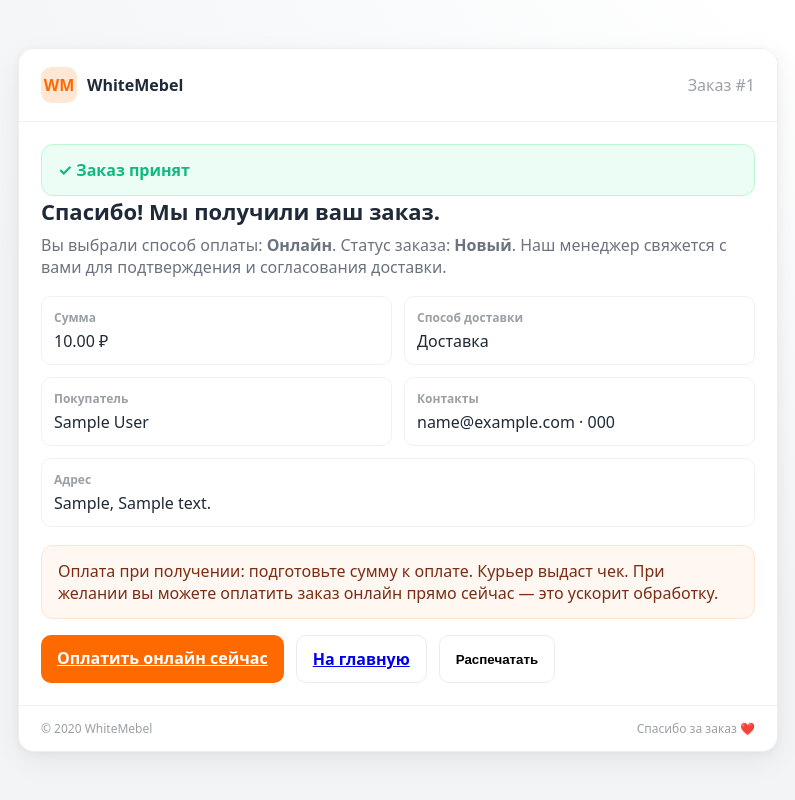
After one commit to Krim-code/WhiteMebel, a Django app: template whitemebel/core/templates/payments/order_accepted.html in a window 1280 px wide. The commit adds this page. Shown: the whole page, without its empty margins (242-1037 px from the left). Run offline with Django 5.2, Linux system fonts and the light colour scheme; tables that the repository leaves empty hold one stand-in row (values such as "Sample post"); the template is opened without the code that fills it: values that come from a table or form of the project are taken from there, most other values are stand-ins (such as "Sample title", 1, 10 or a date in 2020); parts of the project's set-up code (start-up, migrations or seed data) failed here and were passed over.

Commit message:
modified:   whitemebel/core/templates/payments/fail.html 	new file:   whitemebel/core/templates/payments/order_accepted.html 	modified:   whitemebel/core/templates/payments/success.html 	modified:   whitemebel/core/urls.py 	modified:   whitemebel/core/views.py

```diff
--- a/whitemebel/core/templates/payments/fail.html
+++ b/whitemebel/core/templates/payments/fail.html
@@ -35,12 +35,13 @@
       </div>
       <div class="body">
         <div class="bad">⨯ Оплата не прошла</div>
+        <br>
         <h1 class="title">Что-то пошло не так</h1>
         <p class="sub">Платёж не был завершён. Вы можете попробовать ещё раз или выбрать другой способ оплаты.</p>
 
         <div class="actions">
           {% if order %}
-            <a class="btn btn-primary" href="{% url 'payments_pay' order.id %}?autostart=1">Попробовать снова</a>
+            <a class="btn btn-primary" href="{% url 'cp-pay' order.id %}?autostart=1">Попробовать снова</a>
           {% endif %}
           <a class="btn btn-secondary" href="/">На главную</a>
         </div>
--- /dev/null
+++ b/whitemebel/core/templates/payments/order_accepted.html
@@ -0,0 +1,119 @@
+<!doctype html>
+<html lang="ru">
+<head>
+  <meta charset="utf-8"/>
+  <meta name="viewport" content="width=device-width, initial-scale=1"/>
+  <title>Заказ принят — WhiteMebel</title>
+  <style>
+    :root{--brand:#ff6a00;--brand-700:#e85f00;--text:#1f2937;--muted:#6b7280;--bg:#f7f7f9;--ok:#10b981;--ring:#ffe7d6}
+    *{box-sizing:border-box} html,body{height:100%}
+    body{margin:0;font-family:system-ui,-apple-system,"Segoe UI",Roboto,Arial,"Helvetica Neue",sans-serif;color:var(--text);
+         background:radial-gradient(1200px 800px at 100% -20%, #fff 0, #fff 30%, #f9fafb 60%, #f3f4f6 100%)}
+    .wrap{min-height:100%;display:grid;place-items:center;padding:24px}
+    .card{max-width:760px;width:100%;background:#fff;border:1px solid #eee;border-radius:16px;
+          box-shadow:0 10px 30px rgba(0,0,0,.06),0 2px 8px rgba(0,0,0,.04);overflow:hidden}
+    .head{display:flex;gap:10px;align-items:center;padding:18px 22px;border-bottom:1px solid #f1f1f3;background:#fff}
+    .logo{width:36px;height:36px;border-radius:10px;display:grid;place-items:center;background:var(--ring);color:var(--brand);font-weight:800}
+    .body{padding:22px}
+    .title{margin:0 0 8px;font-size:22px;font-weight:900}
+    .sub{margin:0 0 16px;color:var(--muted)}
+    .info{display:grid;grid-template-columns:1fr 1fr;gap:12px;margin:18px 0}
+    .cell{padding:12px;border:1px solid #f1f1f3;border-radius:10px;background:#fff}
+    .cell b{display:block;font-size:12px;color:#9aa0a6;margin-bottom:4px}
+    .note{background:#fff7f1;border:1px solid #ffe3cd;border-radius:12px;padding:14px 16px;color:#7c2d12;margin:16px 0}
+    .ok{display:flex;gap:10px;align-items:center;background:#ecfdf5;border:1px solid #bbf7d0;border-radius:12px;padding:14px 16px;color:var(--ok);font-weight:700}
+    .actions{display:flex;gap:12px;flex-wrap:wrap;margin-top:10px}
+    .btn{appearance:none;border:0;border-radius:10px;padding:12px 16px;font-weight:800;cursor:pointer}
+    .btn-primary{background:var(--brand);color:#fff}
+    .btn-primary:hover{background:var(--brand-700)}
+    .btn-secondary{background:#fff;border:1px solid #ececec}
+    .foot{padding:14px 22px;border-top:1px solid #f1f1f3;color:#9aa0a6;font-size:12px;display:flex;justify-content:space-between;background:#fff}
+    @media (max-width:640px){.info{grid-template-columns:1fr}}
+  </style>
+</head>
+<body>
+  <div class="wrap">
+    <div class="card">
+      <div class="head">
+        <div class="logo">WM</div>
+        <div style="font-weight:800">WhiteMebel</div>
+        <div style="margin-left:auto;color:#9aa0a6">Заказ #{{ order.id }}</div>
+      </div>
+
+      <div class="body">
+        <div class="ok">✓ Заказ принят</div>
+        <h1 class="title">Спасибо! Мы получили ваш заказ.</h1>
+        <p class="sub">
+          Вы выбрали способ оплаты: <b>{{ order.get_payment_method_display }}</b>.
+          Статус заказа: <b>{{ order.get_status_display }}</b>.
+          Наш менеджер свяжется с вами для подтверждения и согласования доставки.
+        </p>
+
+        <div class="info">
+          <div class="cell">
+            <b>Сумма</b>
+            {{ order.total_price }} ₽
+          </div>
+          <div class="cell">
+            <b>Способ доставки</b>
+            {{ order.get_delivery_type_display }}
+          </div>
+          <div class="cell">
+            <b>Покупатель</b>
+            {{ order.full_name|default:"—" }}
+          </div>
+          <div class="cell">
+            <b>Контакты</b>
+            {% if order.email %}{{ order.email }}{% endif %}
+            {% if order.phone %}{% if order.email %} · {% endif %}{{ order.phone }}{% endif %}
+            {% if not order.email and not order.phone %}—{% endif %}
+          </div>
+          <div class="cell" style="grid-column:1/-1">
+            <b>Адрес</b>
+            {% if order.city or order.address %}
+              {{ order.city|default_if_none:"" }}{% if order.city and order.address %}, {% endif %}{{ order.address|default_if_none:"" }}
+            {% else %}—{% endif %}
+          </div>
+        </div>
+
+        <div class="note">
+          Оплата при получении: подготовьте сумму к оплате. Курьер выдаст чек.
+          При желании вы можете оплатить заказ онлайн прямо сейчас — это ускорит обработку.
+        </div>
+
+        <div class="actions">
+          <a class="btn btn-primary" href="{{ pay_url }}">Оплатить онлайн сейчас</a>
+          <a class="btn btn-secondary" href="/">На главную</a>
+          <button class="btn btn-secondary" onclick="window.print()">Распечатать</button>
+        </div>
+      </div>
+
+      <div class="foot">
+        <div>© {{ now|date:"Y" }} WhiteMebel</div>
+        <div>Спасибо за заказ ❤️</div>
+      </div>
+    </div>
+  </div>
+
+  <script>
+    // Небольшой поллинг на случай, если заказ вдруг будет оплачен онлайн по кнопке
+    (function(){
+      const url = "{{ status_api }}";
+      let i=0, max=60;
+      const t = setInterval(async ()=>{
+        try{
+          const r = await fetch(url, {cache:'no-store'});
+          const j = await r.json();
+          if (j && (j.paid || j.status === 'paid')){
+            clearInterval(t);
+            // мягко подсветим, можно и редирект на success делать
+            alert('Оплата прошла. Спасибо!');
+            location.href = "/api/payments/success/?order_id={{ order.id }}";
+          }
+        }catch(e){}
+        if (++i>=max) clearInterval(t);
+      }, 2000);
+    })();
+  </script>
+</body>
+</html>
--- a/whitemebel/core/urls.py
+++ b/whitemebel/core/urls.py
@@ -14,6 +14,7 @@ from core.views import (         # HTML-виджет (только для тес
     PaymentSuccessView,            # success (можно редиректить на фронт)
     PaymentFailView,               # fail      # вебхук от CloudPayments
 )
+from .views import OrderAcceptedView
 
 # from core.views import ProductViewSet, CategoryViewSet, TagViewSet, ColorViewSet
 
@@ -50,3 +51,7 @@ urlpatterns = [
     path("payments/cloudpayments/webhook/", CloudPaymentsWebhookView.as_view(), name="cp-webhook"),
     path("services/", ServiceListView.as_view(), name="service-list"),
     ]
+
+urlpatterns += [
+    path("api/orders/<int:order_id>/accepted/", OrderAcceptedView.as_view(), name="order-accepted"),
+]
```
Also changed, not shown: whitemebel/core/templates/payments/success.html (+12 -2 lines), whitemebel/core/views.py (+17 -0 lines).
